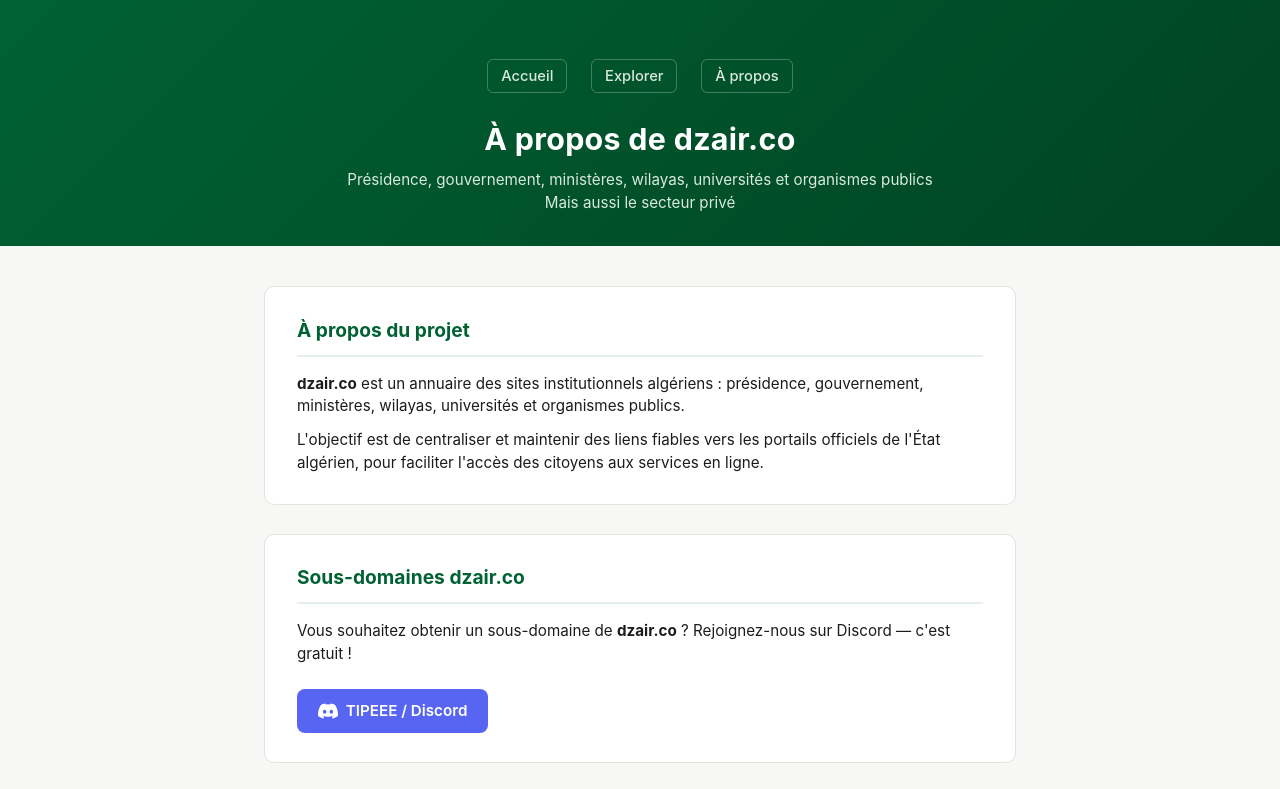
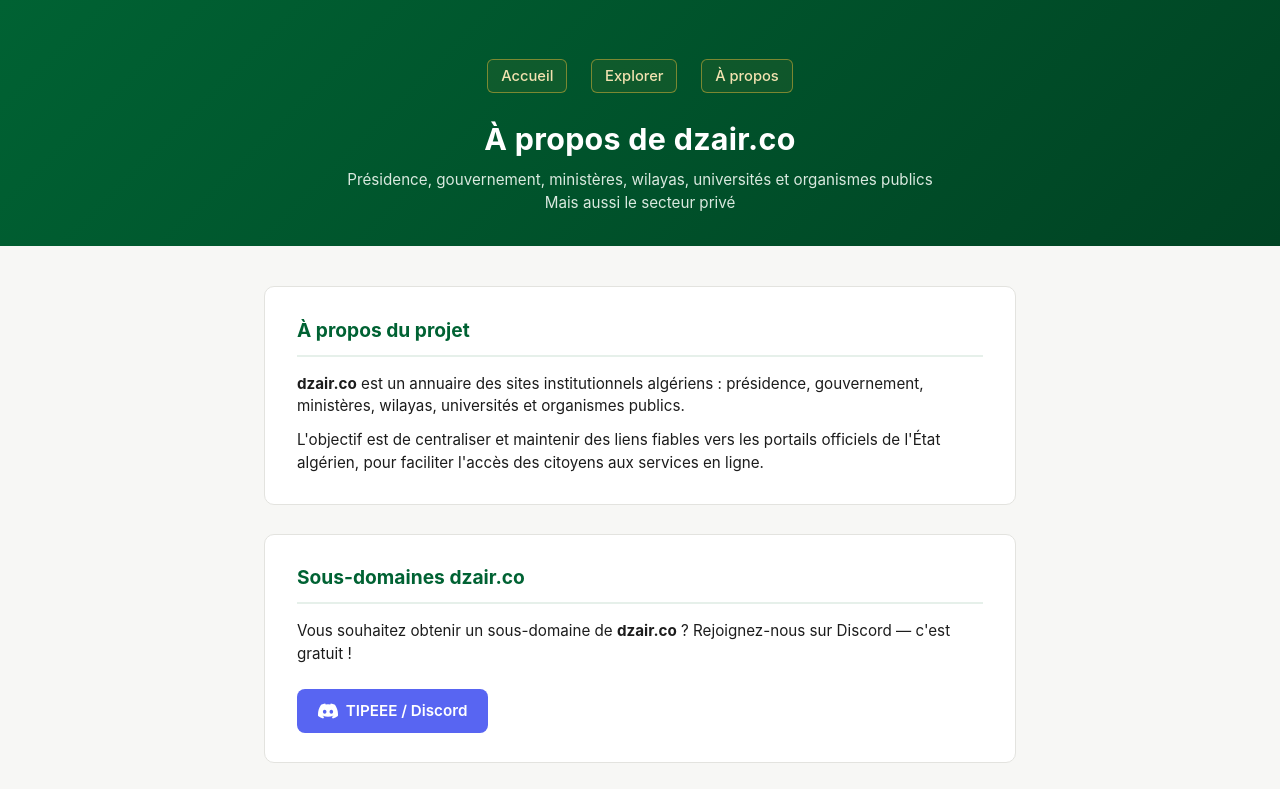
Before and after one commit to nazimboudeffa/dzair-co, a plain HTML site: page about.html in a window 1280 px wide. Shown: the top 789 px of the page. Drawn offline with Linux system fonts and the light colour scheme.

Commit message:
gold color

```diff
--- a/about.html
+++ b/about.html
@@ -98,18 +98,24 @@
       margin-bottom: 1.5rem;
     }
     nav.main-nav a {
-      color: #d9e9df;
+      color: #f2e2b0;
       text-decoration: none;
       font-size: 0.92rem;
       font-weight: 500;
       padding: 0.3rem 0.8rem;
       border-radius: 6px;
-      border: 1px solid rgba(255,255,255,0.25);
-      transition: background 0.15s;
+      border: 1px solid rgba(212, 175, 55, 0.55);
+      background: rgba(212, 175, 55, 0.07);
+      transition: background 0.15s, border-color 0.15s, color 0.15s;
     }
     nav.main-nav a:hover {
-      background: rgba(255,255,255,0.15);
-      color: #fff;
+      background: rgba(212, 175, 55, 0.18);
+      border-color: #d4af37;
+      color: #fff8e1;
+    }
+    nav.main-nav a:focus-visible {
+      outline: 2px solid #d4af37;
+      outline-offset: 2px;
     }
     .container {
       max-width: 800px;
```
Also changed, not shown: explore.html (+11 -5 lines), index.html (+11 -5 lines).
